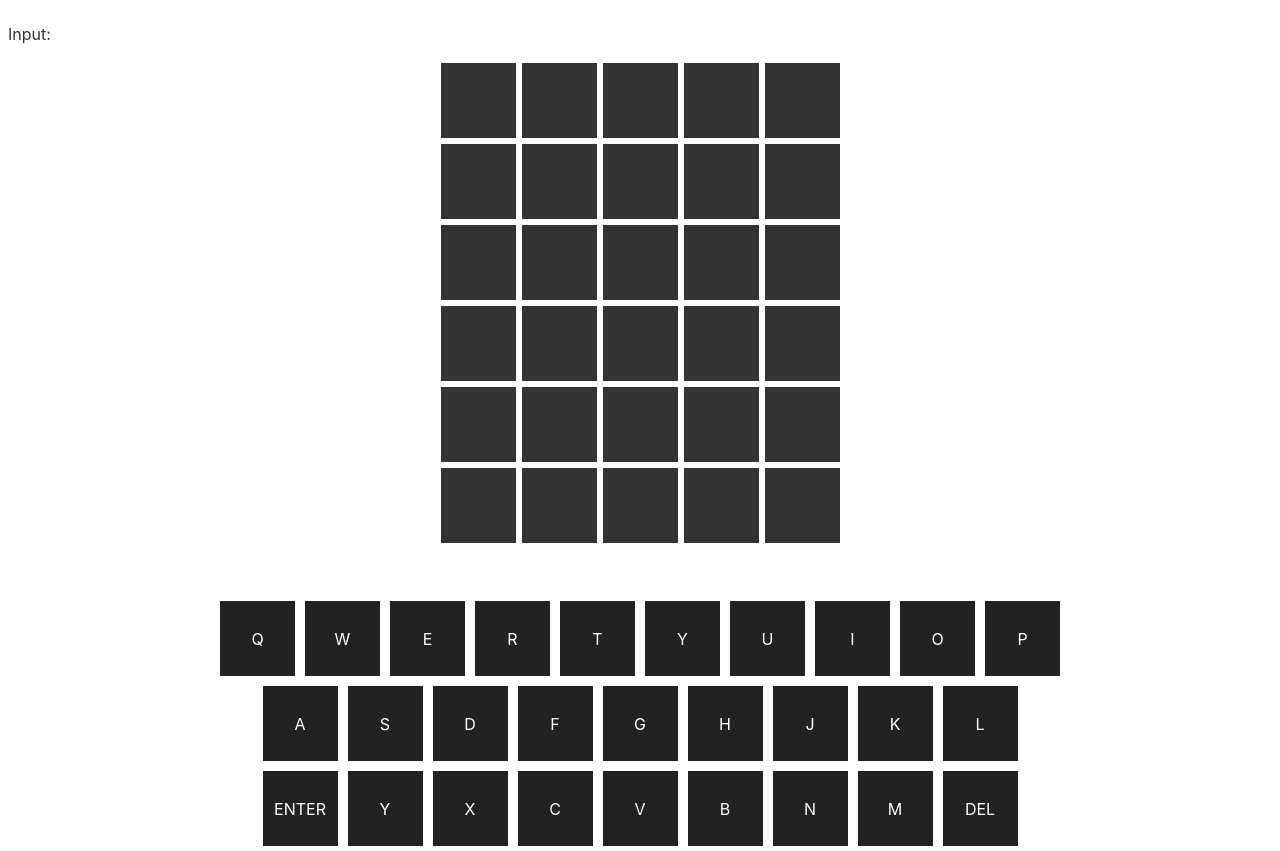
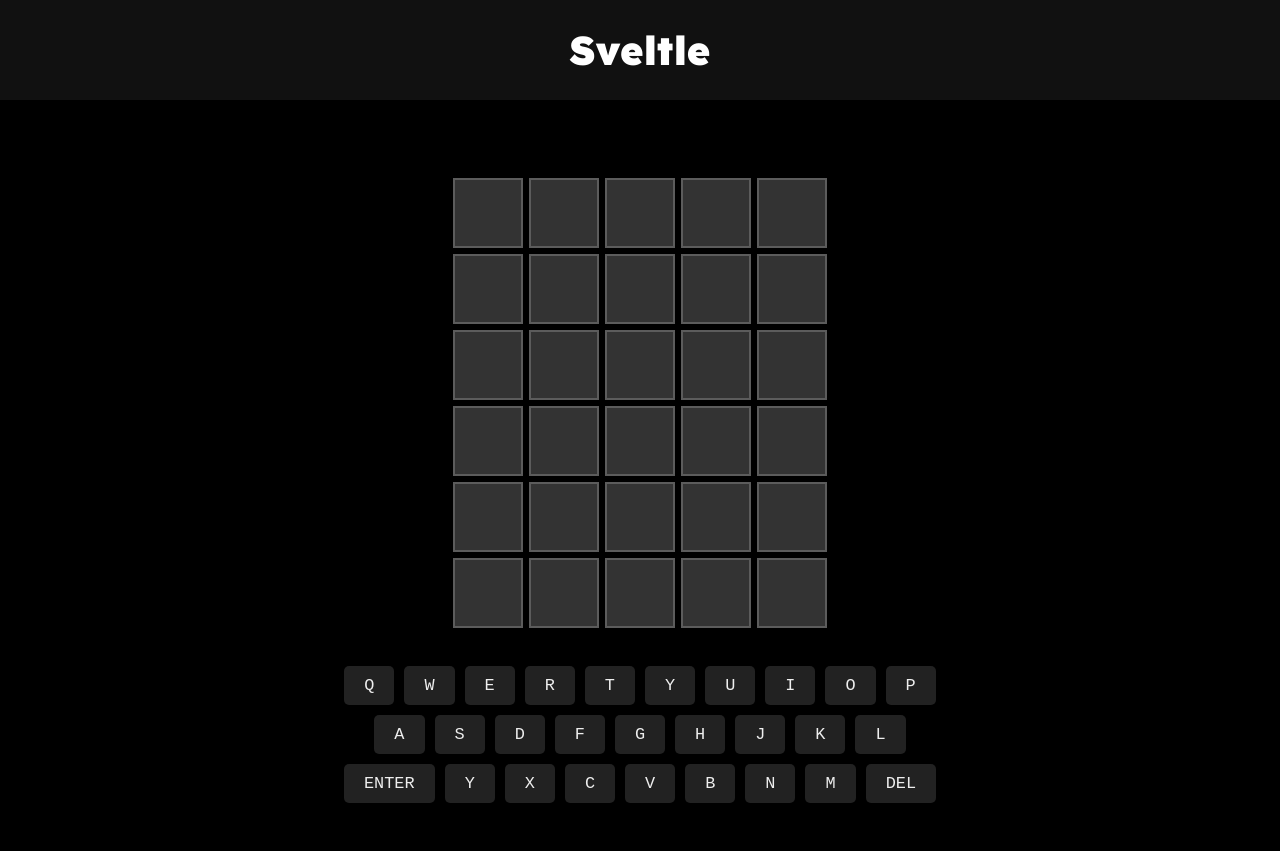
Before and after one commit to LUKAS1272/sveltle, a Svelte app: page / in a window 1280 px wide. After the commit the page ends 808 px from the top, so only its background shows below. Built offline with nearby package versions, Linux system fonts and the light colour scheme.

Commit message:
added working keyboard and solution system

```diff
--- a/public/global.css
+++ b/public/global.css
@@ -1,63 +1,26 @@
+@import url('https://fonts.googleapis.com/css2?family=Lexend:wght@100;200;300;400;500;600;700;800;900&display=swap');
+
+* { font-family: 'Lexend', sans-serif; }
+
 html, body {
 	position: relative;
 	width: 100%;
 	height: 100%;
 }
 
+:root {
+	--bg: #222;
+	--text: #eee;
+	--border: #5c5c5c;
+	--right: #538d4e;
+	--different: #b59f3b;
+}
+
 body {
 	color: #333;
 	margin: 0;
-	padding: 8px;
+	padding: 0;
 	box-sizing: border-box;
 	font-family: -apple-system, BlinkMacSystemFont, "Segoe UI", Roboto, Oxygen-Sans, Ubuntu, Cantarell, "Helvetica Neue", sans-serif;
+	background-color: #000;
 }
-
-a {
-	color: rgb(0,100,200);
-	text-decoration: none;
-}
-
-a:hover {
-	text-decoration: underline;
-}
-
-a:visited {
-	color: rgb(0,80,160);
-}
-
-label {
-	display: block;
-}
-
-input, button, select, textarea {
-	font-family: inherit;
-	font-size: inherit;
-	-webkit-padding: 0.4em 0;
-	padding: 0.4em;
-	margin: 0 0 0.5em 0;
-	box-sizing: border-box;
-	border: 1px solid #ccc;
-	border-radius: 2px;
-}
-
-input:disabled {
-	color: #ccc;
-}
-
-button {
-	color: #333;
-	background-color: #f4f4f4;
-	outline: none;
-}
-
-button:disabled {
-	color: #999;
-}
-
-button:not(:disabled):active {
-	background-color: #ddd;
-}
-
-button:focus {
-	border-color: #666;
-}
--- a/src/App.svelte
+++ b/src/App.svelte
@@ -7,16 +7,17 @@
 
 	function KeyClicked(event) {
 		if (event.repeat || $isSolved) { return; }
+		let key = event.key.toLowerCase();
 
-		if (event.keyCode >= 65 && event.keyCode <= 90 && $currentCol <= 4) {
-			$text += event.key;
-			$grid[$currentRow][$currentCol] = event.key;
+		if (key.charCodeAt(0) >= 97 && key.charCodeAt(0) <= 122 && $currentCol < 5 && key.length === 1) {
+			$text += key;
+			$grid[$currentRow][$currentCol] = key;
 			$currentCol++;
-		} else if (event.key === "Backspace" && $currentCol != 0) {
+		} else if (key == "backspace" && $currentCol != 0) {
 			console.log("Backspace");
 			$currentCol--;
 			$grid[$currentRow][$currentCol] = '';
-		} else if (event.key === "Enter" && $currentCol == 5) {
+		} else if (key == "enter" && $currentCol == 5) {
 			console.log("Enter");
 			if ($grid[$currentRow].join('') == $solution) { $isSolved = true; }
 			$currentRow++;
@@ -25,8 +26,32 @@
 	}
 </script>
 
-<p>Input: {$text}</p>
-<Board />
-<Keyboard />
+
+
+{#if false}
+	<p>Input: {$text}</p>
+{/if}
+
+<main>
+	<nav>Sveltle</nav>
+	<Board />
+	<Keyboard />
+</main>
 
 <svelte:window on:keydown={KeyClicked} />
+
+<style>
+	nav {
+		width: 100%;
+		font-size: 2.5em;
+		font-weight: 900;
+		color: #fff;
+		background-color: #111;
+		text-align: center;
+		padding: 25px 0;
+	}
+
+	main {
+		height: fit-content;
+	}
+</style>
--- a/src/components/Board.svelte
+++ b/src/components/Board.svelte
@@ -20,6 +20,6 @@
     }
 
     .board {
-        margin-bottom: 50px;
+        margin: 75px 0 30px;
     }
 </style>
--- a/src/components/Cell.svelte
+++ b/src/components/Cell.svelte
@@ -9,11 +9,11 @@
 
 {#if $currentRow > y}
     {#if $solution[x] === letter}
-        <div class="letter" style="background-color: var(--right);">{letter}</div>
+        <div class="letter no-border" style="background-color: var(--right);">{letter}</div>
     {:else if $solution.includes(letter)}
-        <div class="letter" style="background-color: var(--different);">{letter}</div>
+        <div class="letter no-border" style="background-color: var(--different);">{letter}</div>
     {:else}
-        <div class="letter" style="background-color: var(--bg);">{letter}</div>
+        <div class="letter no-border" style="background-color: var(--bg);">{letter}</div>
     {/if}
 {:else}
     <div class="letter">{letter}</div>
@@ -23,17 +23,18 @@
     .letter {
         text-transform: uppercase;
         background-color: #333;
-        color: #fff;
-        width: 75px; height: 75px;
+        color: var(--text);
+        width: 70px; height: 70px;
         display: flex;
         justify-content: center; align-items: center;
         font-size: 2em;
         margin: 3px;
+        border: 2px solid var(--border);
+        box-sizing: border-box;
+        user-select: none;
     }
 
-    :root {
-        --bg: #111;
-        --right: #2e8300;
-        --different: #dd8100;
+    .no-border {
+        border: none;
     }
 </style>
--- a/src/components/Key.svelte
+++ b/src/components/Key.svelte
@@ -1,22 +1,44 @@
 <script>
     export let letter = '';
-    import { text } from "../store.js";
+    import { grid, currentRow, currentCol, isSolved, text, solution } from '../store.js';
+
+    function KeyClicked(key) {
+		if (key.charCodeAt(0) >= 97 && key.charCodeAt(0) <= 122 && $currentCol < 5 && key.length === 1) {
+			$text += key;
+			$grid[$currentRow][$currentCol] = key;
+			$currentCol++;
+		} else if (key == "backspace" && $currentCol != 0) {
+			console.log("Backspace");
+			$currentCol--;
+			$grid[$currentRow][$currentCol] = '';
+		} else if (key == "enter" && $currentCol == 5) {
+			console.log("Enter");
+			if ($grid[$currentRow].join('') == $solution) { $isSolved = true; }
+			$currentRow++;
+			$currentCol = 0;
+		}
+	}
 </script>
 
 <!-- svelte-ignore a11y-click-events-have-key-events -->
-<div class="key" on:click={() => $text += letter}>
+<div class="key" on:click={KeyClicked(letter.toLowerCase())}>
     {letter}
 </div>
 
 <style>
     .key {
         text-transform: uppercase;
-        color: #fff;
+        color: var(--text);
         background-color: #222;
-        width: 75px; height: 75px;
         min-width: fit-content;
         display: flex;
         justify-content: center; align-items: center;
         margin: 5px;
+        font-size: 1.3em;
+        padding: 10px 20px;
+        border-radius: 5px;
+        font-family: monospace;
+        user-select: none;
+        cursor: pointer;
     }
 </style>
```
